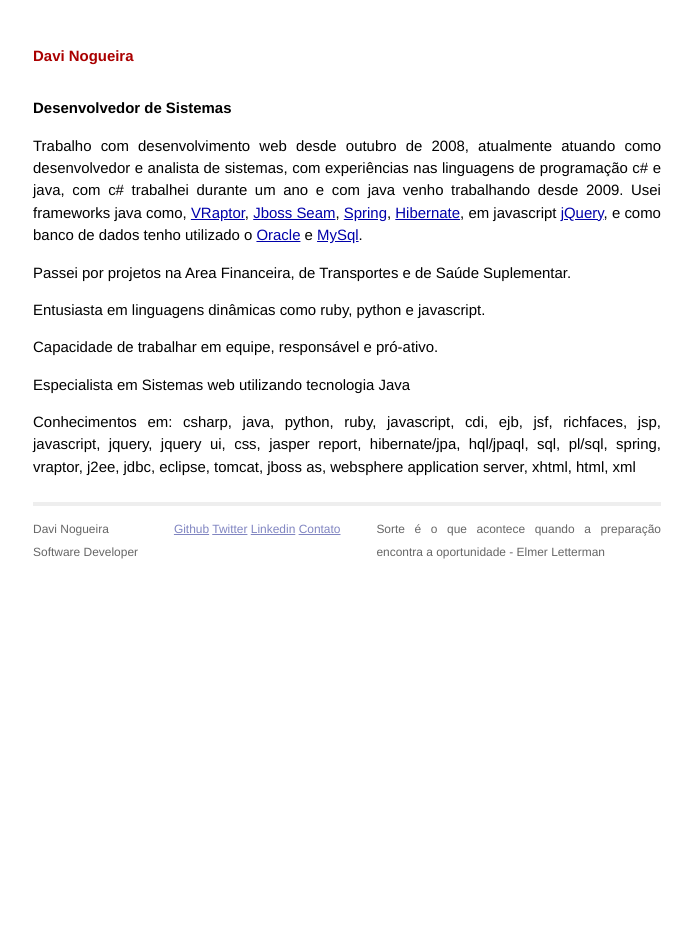
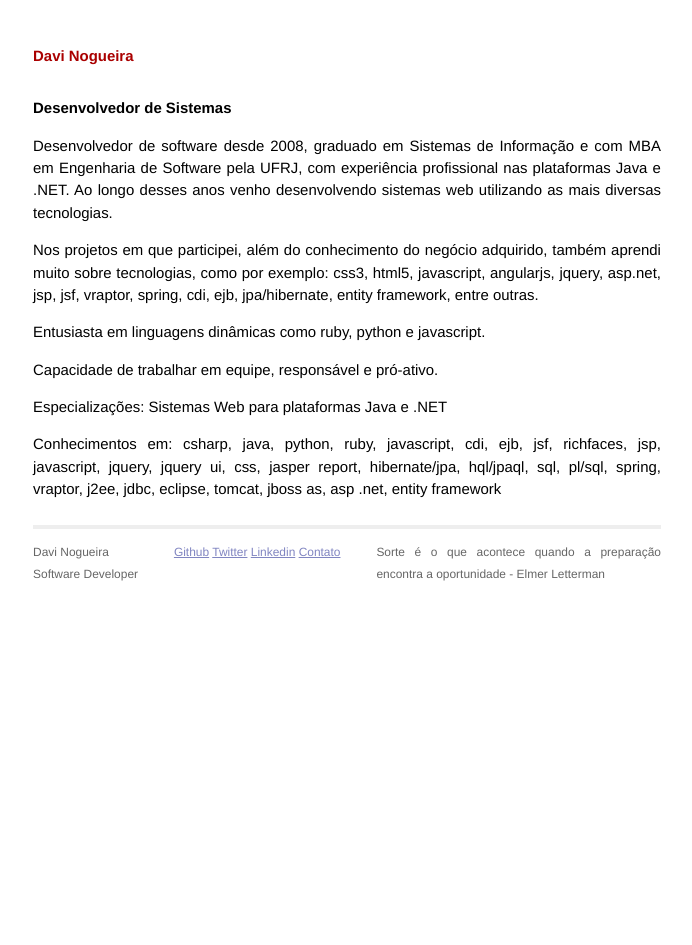
Before and after one commit to davisnog/davisnog.github.com, a Jekyll site: the page built from index.html, in a window 1280 px wide. Shown: the whole page, without its empty margins (293-985 px from the left). Built offline with Jekyll 4.4.1, drawn with Linux system fonts in a browser that asks for light colours.

Commit message:
atualizacao do texto

```diff
--- a/_layouts/default.html
+++ b/_layouts/default.html
@@ -23,17 +23,22 @@
 
                 <h2 id='desenvolvedor_de_sistemas'>Desenvolvedor de Sistemas</h2>
 
-<p>Trabalho com desenvolvimento web desde outubro de 2008, atualmente atuando como desenvolvedor e analista de sistemas, com experiências nas linguagens de programação c# e java, com c# trabalhei durante um ano e com java venho trabalhando desde 2009. Usei frameworks java como, <a href='http://vraptor.caelum.com.br/pt/'>VRaptor</a>, <a href='http://www.seamframework.org/'>Jboss Seam</a>, <a href='http://www.springsource.org/'>Spring</a>, <a href='http://www.hibernate.org/'>Hibernate</a>, em javascript <a href='http://jquery.com/'>jQuery</a>, e como banco de dados tenho utilizado o <a href='http://www.oracle.com/br/products/database/overview/index.html'>Oracle</a> e <a href='http://www.mysql.com/'>MySql</a>.</p>
+<p>Desenvolvedor de software desde 2008, graduado em Sistemas de Informação e com MBA em Engenharia de
+ Software pela UFRJ, com experiência profissional nas plataformas Java e .NET. Ao longo desses anos venho
+ desenvolvendo sistemas web utilizando as mais diversas tecnologias. </p>
 
-<p>Passei por projetos na Area Financeira, de Transportes e de Saúde Suplementar.</p>
+ <p>Nos projetos em que participei, além do
+ conhecimento do negócio adquirido, também aprendi muito sobre tecnologias, como por exemplo: css3, html5,
+ javascript, angularjs, jquery, asp.net, jsp, jsf, vraptor, spring, cdi, ejb, jpa/hibernate, entity framework, entre
+ outras.</p>
 
 <p>Entusiasta em linguagens dinâmicas como ruby, python e javascript.</p>
 
 <p>Capacidade de trabalhar em equipe, responsável e pró-ativo.</p>
 
-<p>Especialista em Sistemas web utilizando tecnologia Java</p>
+<p>Especializações: Sistemas Web para plataformas Java e .NET</p>
 
-<p>Conhecimentos em: csharp, java, python, ruby, javascript, cdi, ejb, jsf, richfaces, jsp, javascript, jquery, jquery ui, css, jasper report, hibernate/jpa, hql/jpaql, sql, pl/sql, spring, vraptor, j2ee, jdbc, eclipse, tomcat, jboss as, websphere application server, xhtml, html, xml</p>
+<p>Conhecimentos em: csharp, java, python, ruby, javascript, cdi, ejb, jsf, richfaces, jsp, javascript, jquery, jquery ui, css, jasper report, hibernate/jpa, hql/jpaql, sql, pl/sql, spring, vraptor, j2ee, jdbc, eclipse, tomcat, jboss as, asp .net, entity framework </p>
 
 
             <div class="footer">
```
